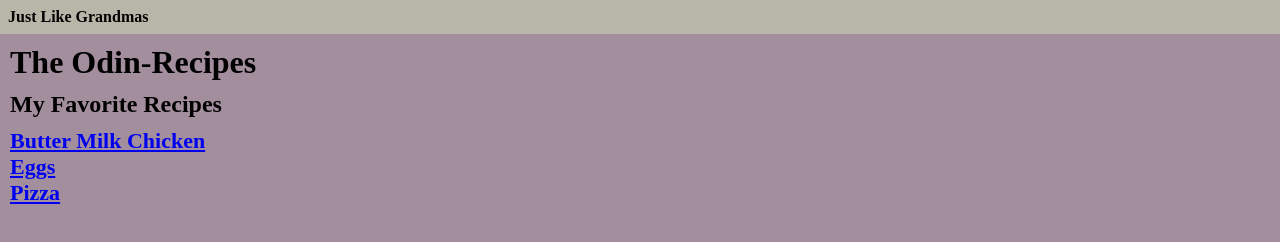
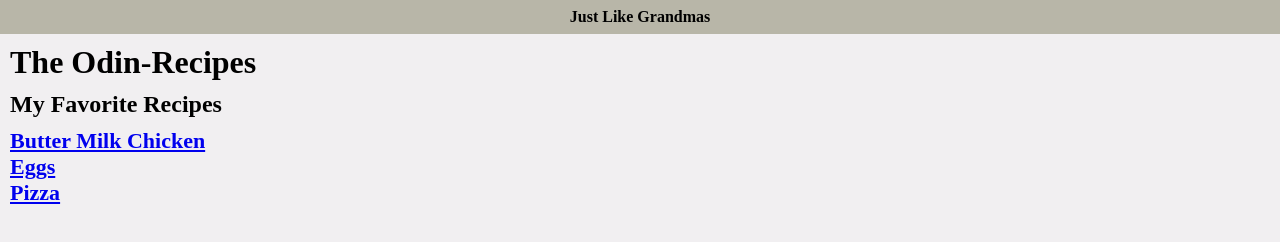
Before and after one commit to Fit2rich/odin-recipes, a plain HTML site: page index.html in a window 1280 px wide. Drawn offline with Linux system fonts and the light colour scheme.

Commit message:
centered Header

```diff
--- a/styles.css
+++ b/styles.css
@@ -2,10 +2,12 @@
     padding: 0;
     margin: 0;
     box-sizing: border-box;
+
 }
 
 body {
-    background-color: rgb(163, 142, 157);
+    background-color: rgb(241, 239, 241);
+
 }
 
 a {
@@ -13,12 +15,19 @@ a {
     font-weight: bolder;
         margin: 10px;
 
+
+
 }
 header{
     background-color: rgb(184, 182, 168);
     padding: 8px;
     font-weight: bolder;
+    justify-content: center;
+    display: flex;
+
+
 }
 h2, h1{
     margin: 10px;
+
 }
```
